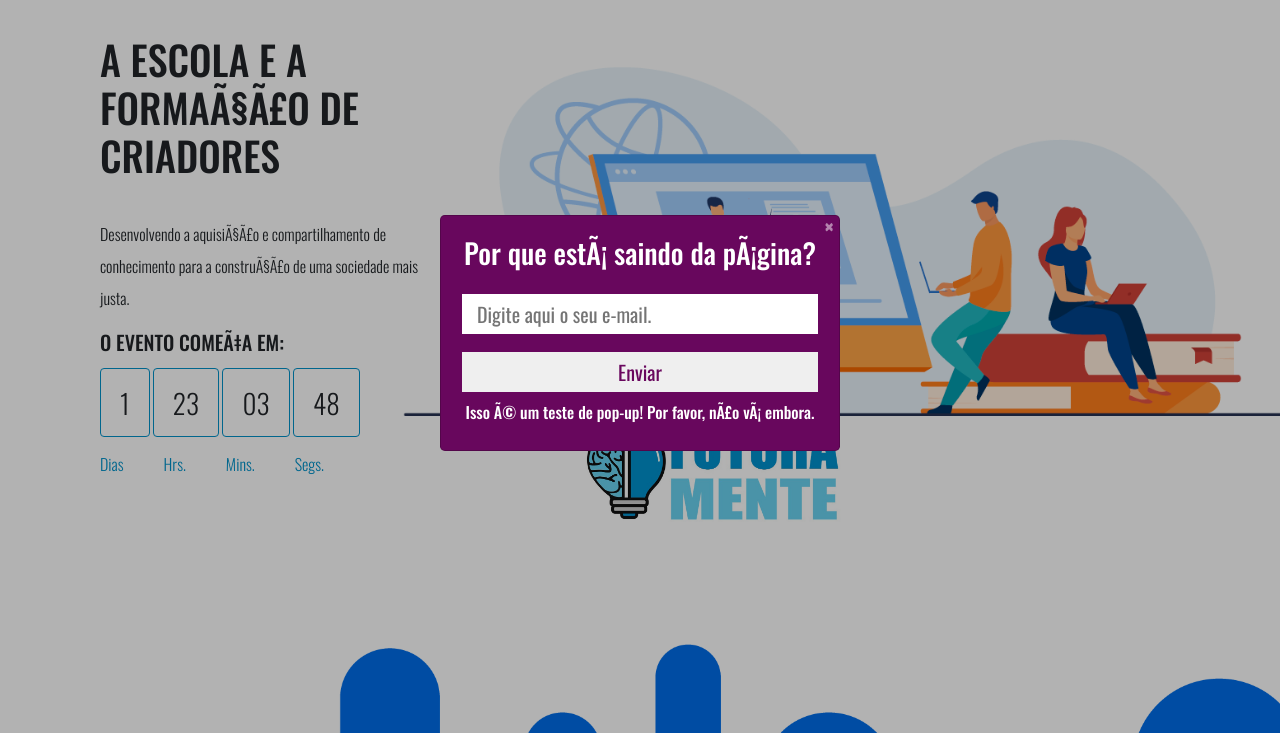
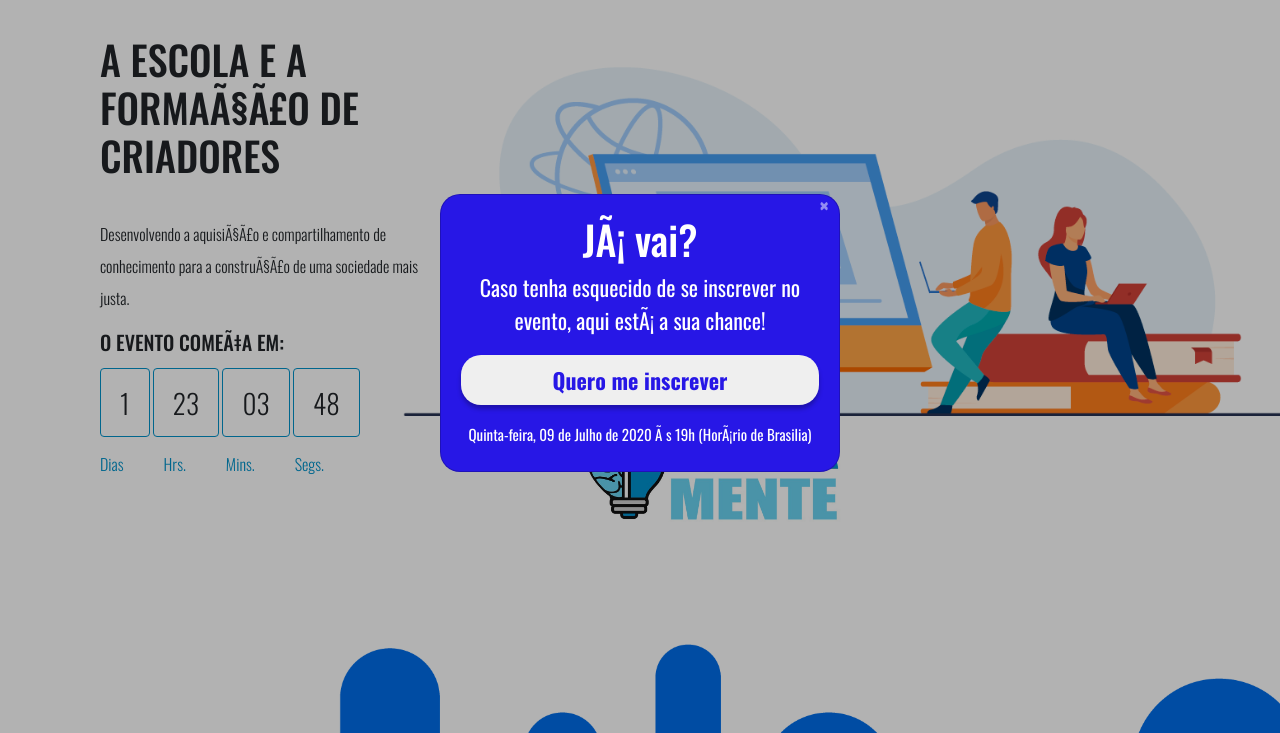
Before and after one commit to vargasraquel/grupox06, a plain HTML site: page index.html in a window 1280 px wide. Both pictures are taken after a click on the link "Home". Shown: the part 132-865 px from the top of the page. Drawn offline with nearby package versions, Linux system fonts and the light colour scheme.

Commit message:
(fix): recuperação de código final do pop-up

```diff
--- a/css/style.css
+++ b/css/style.css
@@ -605,7 +605,7 @@ font-size: 0.8em;
   display: flex;
   justify-content: center;
   align-items: center;
-  background: #68075d;
+  background: #2717E6;
   margin: 0 auto;
   position: relative;
   opacity: 0;
@@ -614,12 +614,39 @@ font-size: 0.8em;
   animation-delay: 300ms;
   text-align: center;
   color: #ffffff;
+  border-radius: 20px;
 }
 
-h6 {
+.modal-container h4 {
+  font-family: Oswald;
+  font-style: normal;
+  font-weight: normal;
+  font-size: 22px;
+  line-height: 33px;
+  text-align: center;
+}
+
+.modal-container h6 {
   color: #ffffff;
   text-align: center;
+  margin-top: 20px;
+  font-size: 15px;
+  font-family: Oswald;
+  font-style: normal;
+  font-weight: normal;
+}
+
+.modal-container input {
+  color: #2717E6;
+  text-align: center;
   margin-top: 10px;
+  border-radius: 20px;
+  border: none;
+  width: 326px;
+  height: 50px;
+  font-size: 22px;
+  box-shadow: 0px 4px 4px rgba(0, 0, 0, 0.25);
+  font-weight: bold;
 }
 
 .modal-container .modal-content>button {
@@ -646,19 +673,3 @@ h6 {
 .modal-container .modal-content * {
   width: 100%;
 }
-
-.modal-container .modal-content form>input {
-  height: 42px;
-  border: 1px solid #69075e;
-  color: #69075e;
-  outline: 0;
-  font-size: 20px;
-  padding: 0 15px;
-  margin-top: 16px;
-  transition: all 200ms ease;
-}
-
-.modal-container .modal-content form>input:hover {
-  background: #000000;
-  color: #ffffff;
-}
--- a/index.html
+++ b/index.html
@@ -75,23 +75,25 @@
 
 <body>
   <!--POP EXIT -->
-<div id="retention-modal" class="modal-container hidden">
-  <div class="modal-overlay"></div>
-  <div class="modal-content">
+  <div id="retention-modal" class="modal-container hidden">
+    <div class="modal-overlay"></div>
+    <div class="modal-content">
       <button type="button" class="close" data-dismiss="modal" id="close-button" aria-label="Close">
-          <span aria-hidden="true">&times;</span>
+        <span style="
+        margin-right: 10px;
+    " aria-hidden="true">&times;</span>
       </button>
-      <form>
-          <h3>Por que está saindo da página?</h3>
-          <input id="email" name="email" type="email" placeholder="Digite aqui o seu e-mail."
-              title="Digite um email válido" required />
-          <input id="name" name="name" type="hidden" value="usuariomodal" required />
-          <input type="submit" value="Enviar" />
-          <h6>Isso é um teste de pop-up! Por favor, não vá embora.</h6>
-          <input name="redirectTo" type="hidden" value="https://www.google.com/" />
+      <form method="POST" action="https://www.google.com/">
+        <h1>Já vai?</h1>
+        <h4>Caso tenha esquecido de se inscrever no evento, aqui está a sua chance!</h4>
+        <a href="http://www.google.com/" target="_blank">
+          <input type="button" value="Quero me inscrever" />
+        </a>
+        <h6>Quinta-feira, 09 de Julho de 2020 às 19h (Horário de Brasilia)</h6>
+        <input name="redirectTo" type="hidden" value="https://www.google.com/" />
       </form>
+    </div>
   </div>
-</div>
   <!--INCIO NAV !-->
   <nav class="navbar navbar-fixed-top navbar-expand-lg navbar-light bg-white" id="edit">
     <div class="container">
```
Lines whose indentation alone changed are shown as unchanged.
